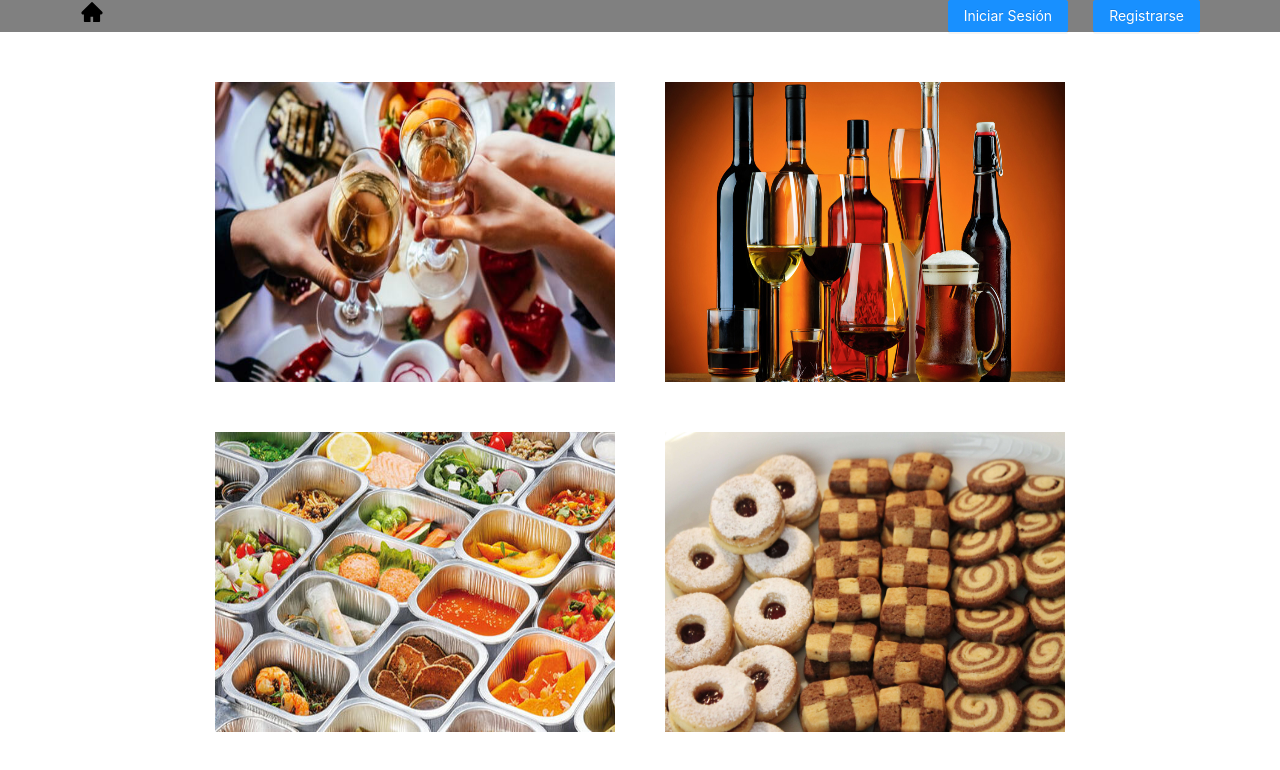
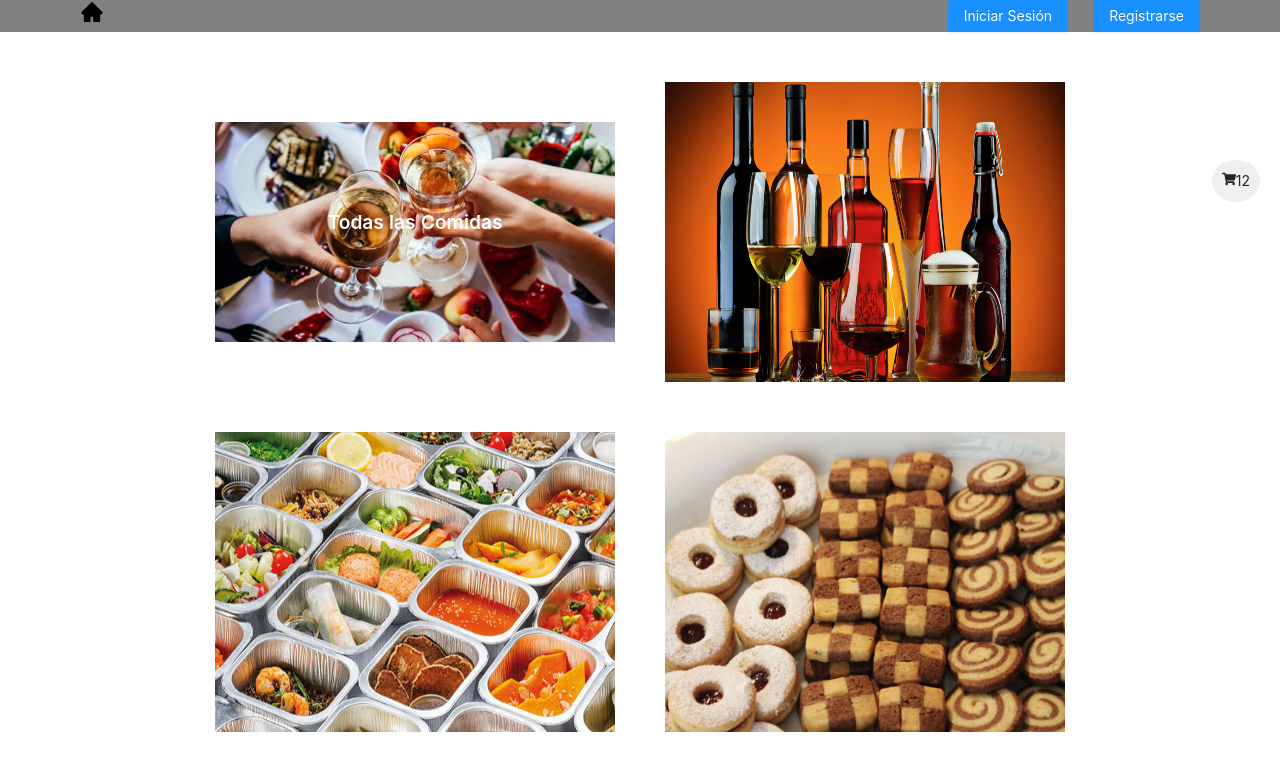
Before and after one commit to yebrai/tasteit-client, a React (Create React App) app: page / in a window 1280 px wide. Shown: the top 770 px of the page. Built offline with nearby package versions, Linux system fonts and the light colour scheme; no server answers.

Commit message:
implementing home animations

```diff
--- a/src/App.css
+++ b/src/App.css
@@ -17,11 +17,10 @@
 .shopping-cart-wrapper {
   width: 100vw;
   height: 100vh;
-  background: rgba(0, 0, 0, 0.5);
+  background: rgba(0, 0, 0, 0.4);
   position: fixed;
   right: 0;
   top: 0;
-  transition: all 1s ease-in-out;
 }
 
 .shopping-cart {
@@ -33,7 +32,6 @@
   top: 0;
   z-index: 100;
   transition: all 1s ease-in-out;
-  border: 1px solid
 }
 
 
@@ -59,3 +57,33 @@
   color: grey;
   font-size: 20px;
 }
+
+.cart-button {
+  border: none;
+  border-radius: 50%;
+  padding: 10px;
+  position: fixed;
+  right: 20px;
+  top: 20%;
+}
+
+.image-link-container {
+  display: flex;
+  justify-content: center;
+  align-items: center;
+}
+
+.home-image-text {
+  position: absolute;
+  color: white;
+  font-size: 1.2rem;
+  font-weight: 600;
+  visibility: visible;
+
+}
+
+.home-image-text:hover {
+  visibility: hidden;
+  background-color: black;
+  opacity: 0.5;
+}
--- a/src/components/ShoppingCart.jsx
+++ b/src/components/ShoppingCart.jsx
@@ -17,7 +17,6 @@ function ShoppingCart() {
           type="button"
           className="cart-back-heading"
           onClick={()=>setShowCart(false)}
-
         >
           <FaBackward />
           <span className="top-title">Tu cesta</span>
--- a/src/pages/Details.jsx
+++ b/src/pages/Details.jsx
@@ -117,7 +117,7 @@ function Details() {
           </p>
         </div>
       </div>
-      <button onClick={()=>setShowCart(true)}>
+      <button onClick={()=>setShowCart(true)} className="cart-button">
         <FaShoppingCart />
         <span>12</span>
       </button>
--- a/src/pages/FoodList.jsx
+++ b/src/pages/FoodList.jsx
@@ -2,15 +2,20 @@ import axios from "axios";
 import React, { useContext, useEffect, useState } from "react";
 import { Link, useParams } from "react-router-dom";
 import { Button, Card, Col, Row } from "antd";
-import { AuthContext } from "../context/auth.context";
 import IsOwner from "../components/IsOwner.jsx";
 import SearchFood from "../components/SearchFood";
+
+// React icon
+import { FaShoppingCart } from "react-icons/fa";
+import { AuthContext } from "../context/auth.context";
+import ShoppingCart from "../components/ShoppingCart";
 
 
 const { Meta } = Card;
 
 function FoodList() {
 
+  const {showCart, setShowCart} = useContext(AuthContext)
 
   // Food category received from Home.jsx link
   const { type } = useParams();
@@ -97,6 +102,11 @@ function FoodList() {
           );
         })}
       </Row>
+      <button onClick={()=>setShowCart(true)} className="cart-button">
+        <FaShoppingCart />
+        <span>12</span>
+      </button>
+        {showCart && <ShoppingCart />}
 
 
     </div>
--- a/src/pages/Home.jsx
+++ b/src/pages/Home.jsx
@@ -4,18 +4,39 @@ import img2 from "../assets/bebidas.jpg"
 import img3 from "../assets/comidas.jpg"
 import img4 from "../assets/postre.jpg"
 
+import ShoppingCart from "../components/ShoppingCart";
+
+// React icon
+import { FaShoppingCart } from "react-icons/fa";
+import { AuthContext } from "../context/auth.context";
+import { useContext, useState } from "react"
+import { Image } from "antd"
+
 function Home() {
+  const {showCart, setShowCart} = useContext(AuthContext)
+
+
+  const test = 800
 
   return (
-    <div >
+    <div>
       <div className="homeBoxContainer">
-        <Link to="/all/products"><img src={img} alt="" width={400} height={300} /></Link>
-        <Link to="/drinks/products"><img src={img2} alt="" width={400} height={300} /></Link>
+        <Link to="/all/products" className="image-link-container">
+        <img width={400} src={img}/>
+        <div className="home-image-text">
+        <p >Todas las Comidas</p>
+        </div></Link>
+        <Link to="/drinks/products" ><Image src={img2} alt="" width={400} height={300} /></Link>
       </div>
       <div className="homeBoxContainer">
         <Link to="/foods/products"><img src={img3} alt="" width={400} height={300} /></Link>
         <Link to="/desserts/products"><img src={img4} alt="" width={400} height={300} /></Link>
       </div>
+      <button onClick={()=>setShowCart(true)} className="cart-button">
+        <FaShoppingCart />
+        <span>12</span>
+      </button>
+        {showCart && <ShoppingCart />}
     </div>
   )
 }
```
